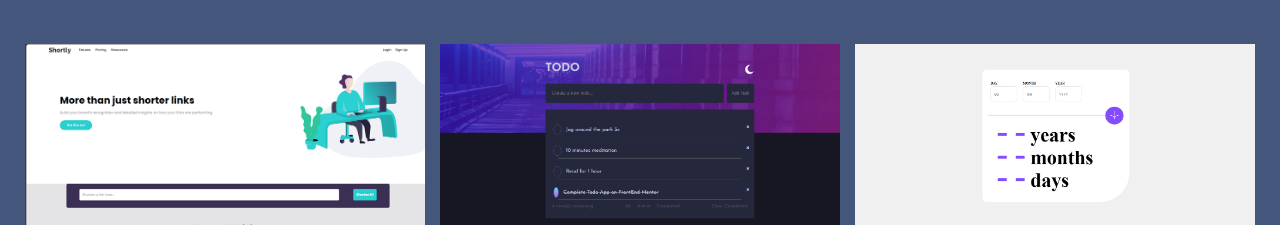
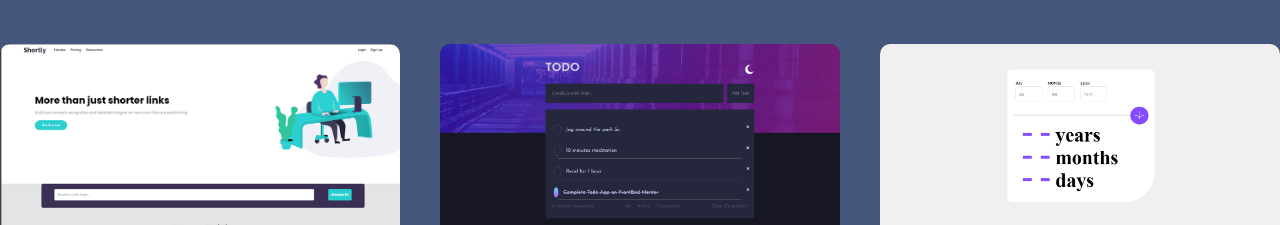
Before and after one commit to adisa-ade/My-Portfolio, a plain HTML site: page index.html in a window 1280 px wide. Shown: the part 980-1205 px from the top of the page. Drawn offline with Linux system fonts and the light colour scheme.

Commit message:
made some changes

```diff
--- a/style.css
+++ b/style.css
@@ -103,7 +103,7 @@ body{
         transform: translateY(0);
     }
     40% {
-        transform: translateY(-30px);
+        transform: translateY(-10px);
     }
     60% {
         transform: translateY(-15px);
@@ -130,10 +130,13 @@ body{
     width: 90%;
     margin: 20px auto;
     background-color: #303841;
+    border-radius: 10px;
 }
+
 img{
     width: 100%;
     object-fit:contain;
+    border-radius: 10px 10px 0 0;
 }
 .card-info{
     font-size:1rem;
@@ -213,7 +216,8 @@ hr{
     display: grid;
     grid-template-columns: repeat(2, 360px);
     justify-content: center;
-    gap: 15px;
+    column-gap: 15px;
+    row-gap: 25px;
  }
  .project{
     width: 100%;
@@ -261,10 +265,15 @@ hr{
     }
     .project-tile{
         grid-template-columns: repeat(3, 400px);
+        gap: 40px;
     }
     .links ul{
         flex-direction: row;
         justify-content: center;
         gap: 50px;
     }
+    .project:hover{
+        transform: scale(1.1);
+        transition: 0.4s ease-in-out;
+    }
 }
```
